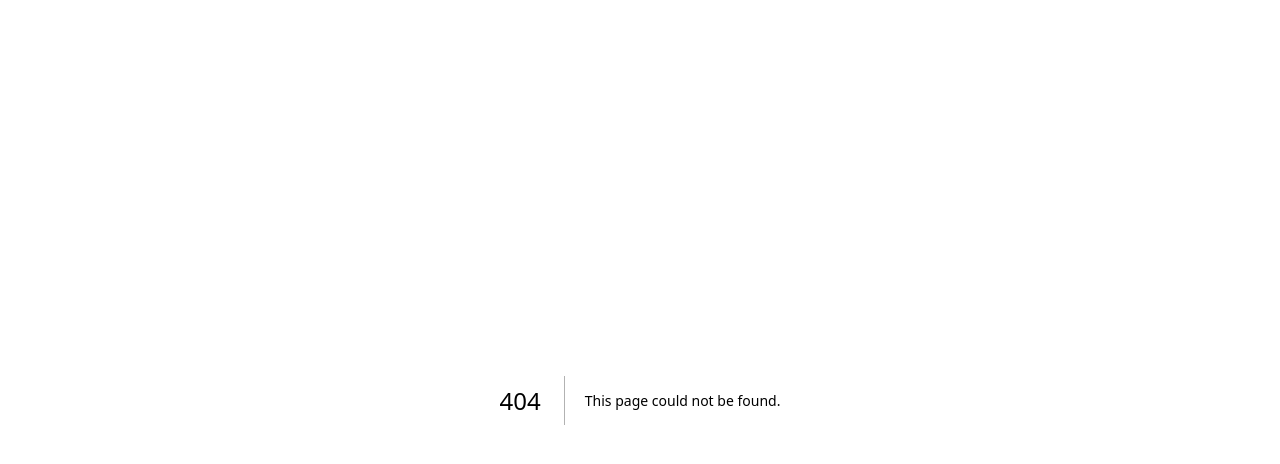
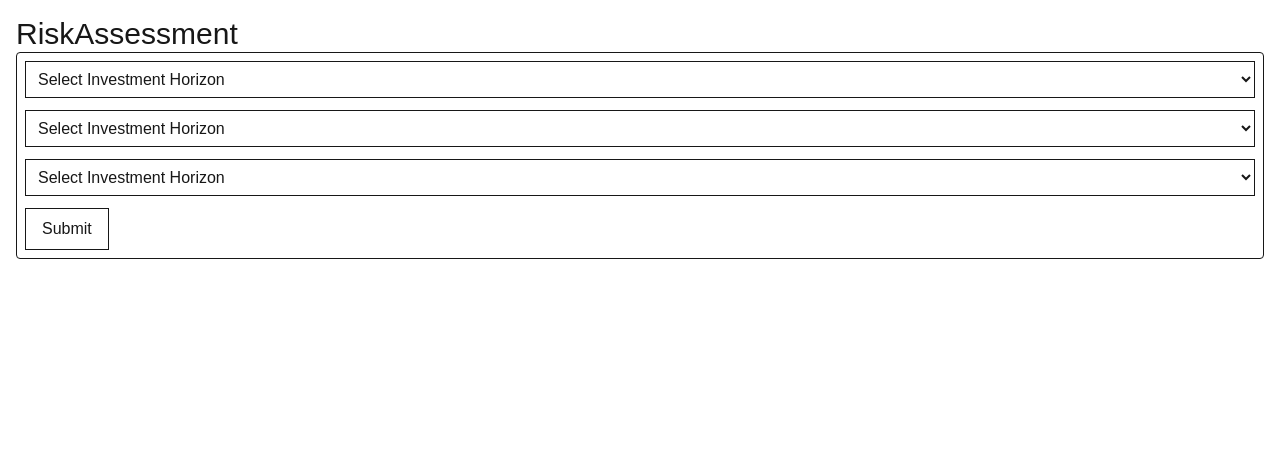
Before and after one commit to Akshay1769/Finnese, a Next.js app in the folder frontend/: page /riskAssessment in a window 1280 px wide. Before the commit this address had no page. Shown: the top 464 px of the page. Built offline with nearby package versions, Linux system fonts and the light colour scheme; no server answers.

Commit message:
riskAssesssment

```diff
--- a/frontend/app/kyc/page.tsx
+++ b/frontend/app/kyc/page.tsx
@@ -26,7 +26,7 @@ export default function KycPage() {
   const fetchKyc = async () => {
     try {
       const response =
-        await api.get("/kyc/my");
+        await api.get("/kyc/me");
 
       setKyc(
         response.data.data
@@ -41,12 +41,12 @@ export default function KycPage() {
   }, []);
 
   const handleSubmit = async (
-    e: React.FormEvent
+    e: React.SyntheticEvent<HTMLFormElement>
   ) => {
     e.preventDefault();
 
     try {
-      await api.post("/kyc", {
+      await api.post("kyc/", {
         panNumber,
         aadhaarNumber,
         address,
@@ -67,8 +67,9 @@ export default function KycPage() {
 
       <form
         onSubmit={handleSubmit}
-        className="border p-4 rounded space-y-3"
+        className="max-w-md mx-auto bg-mist-700 p-8 rounded-2xl shadow-lg shadow-gray-100/70 space-y-5"
       >
+
         <input
           type="text"
           placeholder="PAN Number"
@@ -119,7 +120,7 @@ export default function KycPage() {
 
         <button
           type="submit"
-          className="border px-4 py-2"
+          className="w-full bg-blue-600 hover:bg-green-500 text-amber-50  hover:text-gray-950 font-medium py-2 px-4 rounded-md transition duration-150"
         >
           Submit KYC
         </button>
--- a/frontend/app/portfolio/page.tsx
+++ b/frontend/app/portfolio/page.tsx
@@ -23,17 +23,17 @@ export default function PortfolioPage() {
   const [description, setDescription] =
   useState("");
 
-  const [targetAmount, setTargetAmount] =
-  useState("");
-
-  const [currentAmount , setcurrentAmount] =
-  useState("0");
-
   const [loading, setLoading] =
     useState(true);
 
   const [riskLevel, setRiskLevel] =
     useState("");
+
+  const [targetAmount, setTargetAmount] =
+  useState("");
+
+  const [currentAmount , setcurrentAmount] =
+  useState("");
 
   const fetchPortfolios = async () => {
     try {
@@ -104,7 +104,7 @@ export default function PortfolioPage() {
   }
 
   return (
-    <div className="p-10 bg-amber-100" >
+    <div className="p-4 bg-mist-800" >
       <h1 className="text-3xl font-bold mb-6">
         Portfolio
       </h1>
@@ -113,7 +113,7 @@ export default function PortfolioPage() {
         onSubmit={
           handleCreatePortfolio
         }
-        className="border p-4 rounded mb-6 space-y-3"
+        className="border p-2 rounded mb-6 space-y-3"
       >
         <input
           type="string"
@@ -148,9 +148,9 @@ export default function PortfolioPage() {
         >
 
         <option value = "">Select Risk Level</option>
-        <option value = " low ">Low</option>
-        <option value = " medium ">Medium</option>
-        <option value = " low ">High</option>
+        <option value = "low">low</option>
+        <option value = "medium">medium</option>
+        <option value = "low">high</option>
 
         </select>
 
@@ -187,7 +187,7 @@ export default function PortfolioPage() {
       </form>
 
       <div className="space-y-4">
-        {portfolios.map(
+        {portfolios.map(               ///{portfolios.map(portfolio) => key = {portfolio._id}
           (portfolio) => (
             <div
               key={portfolio._id}
@@ -218,7 +218,7 @@ export default function PortfolioPage() {
               </p>
 
               <p>
-                Return:
+                Target Amount:
                 {" "}
                 {
                   portfolio.targetAmount
@@ -227,7 +227,7 @@ export default function PortfolioPage() {
               </p>
 
                <p>
-                Return:
+                Current Amount:
                 {" "}
                 {
                   portfolio.currentAmount
--- /dev/null
+++ b/frontend/app/riskAssessment/page.tsx
@@ -0,0 +1,252 @@
+"use client"
+
+import {useEffect , useState } from "react";
+import { api } from "../../services/api"
+
+interface riskAssessment {
+    _id: string;
+    investmentHorizon: number;
+    marketReaction: number;
+    riskTolerance: number;
+    score: number;
+    riskLevel: "low" | "medium" | "high";
+}
+
+export default function riskAssessmentPage(){
+
+    const [loading , setloading] = useState(true)
+
+    const [riskAssessment , setriskAssessment] = useState<riskAssessment | null >(null);
+
+    const [investmentHorizon , setinvestmentHorizon] = useState("");
+
+    const [marketReaction , setmarketReaction] = useState("");
+
+    const [riskTolerance , setriskTolerance ] = useState("");
+
+    const fetchResults =  async() =>{
+        try{
+        const results =
+         await api.get ("/risk-assessment/me");
+
+
+        setriskAssessment(results.data.data);
+     }
+      catch(error) {
+        console.log(error)
+        window.alert(error)
+    }
+    finally{
+        setloading(false);
+    }
+};
+
+ useEffect (() => {
+      fetchResults();
+    } , []);
+
+
+
+
+    const handleRiskAssessment = async (
+        e : React.SyntheticEvent<HTMLFormElement>
+    ) =>
+    {
+        e.preventDefault();
+
+
+    try {
+        if (
+            Number(investmentHorizon) < 1 ||
+            Number(investmentHorizon) > 10 && Number(marketReaction) < 1 ||
+            Number(marketReaction) > 10 && Number(riskTolerance) < 1 ||
+            Number(riskTolerance) > 10
+            ) {
+            alert(
+                "Investment Horizon must be between 1 and 10"
+            );
+            return;
+            }
+        await api.post("/risk-assessment", {
+           investmentHorizon : Number(investmentHorizon),
+           marketReaction : Number(marketReaction),
+           riskTolerance : Number(riskTolerance),
+        });
+
+           setinvestmentHorizon("");
+            setmarketReaction("");
+            setriskTolerance("");
+        await fetchResults();
+    }
+
+    catch(error : any ) {
+        console.log(error);
+
+
+    alert(
+        JSON.stringify(
+        error.response?.data
+                )
+            );
+        }
+}
+
+
+
+if (loading){
+    return(
+     <div className="min-h-screen flex items-center justify-center">
+      <h1>Loading...</h1>
+    </div>
+)
+}
+
+
+return(
+    <div className = "p-4 bg-mist-800" >
+        <h1 className = "text-3xl">
+            RiskAssessment
+        </h1>
+
+        <form
+        onSubmit = {handleRiskAssessment}
+        className = "border p-2 rounded mb-6 space-y-3"
+        >
+
+                <select
+        value={investmentHorizon}
+        onChange={(e) =>
+            setinvestmentHorizon(
+            e.target.value
+            )
+        }
+        className="border p-2 w-full"
+        >
+        <option value="">
+            Select Investment Horizon
+        </option>
+
+        <option value="1">1</option>
+        <option value="2">2</option>
+        <option value="3">3</option>
+        <option value="4">4</option>
+        <option value="5">5</option>
+        <option value="6">6</option>
+        <option value="7">7</option>
+        <option value="8">8</option>
+        <option value="9">9</option>
+        <option value="10">10</option>
+        </select>
+
+                <select
+        value={marketReaction}
+        onChange={(e) =>
+            setmarketReaction(
+            e.target.value
+            )
+        }
+        className="border p-2 w-full"
+        >
+        <option value="">
+            Select Investment Horizon
+        </option>
+
+        <option value="1">1</option>
+        <option value="2">2</option>
+        <option value="3">3</option>
+        <option value="4">4</option>
+        <option value="5">5</option>
+        <option value="6">6</option>
+        <option value="7">7</option>
+        <option value="8">8</option>
+        <option value="9">9</option>
+        <option value="10">10</option>
+        </select>
+
+                <select
+        value={riskTolerance}
+        onChange={(e) =>
+            setriskTolerance(
+            e.target.value
+            )
+        }
+        className="border p-2 w-full"
+        >
+        <option value="">
+            Select Investment Horizon
+        </option>
+
+        <option value="1">1</option>
+        <option value="2">2</option>
+        <option value="3">3</option>
+        <option value="4">4</option>
+        <option value="5">5</option>
+        <option value="6">6</option>
+        <option value="7">7</option>
+        <option value="8">8</option>
+        <option value="9">9</option>
+        <option value="10">10</option>
+        </select>
+
+
+    <button type="submit"
+    className="border px-4 py-2"
+     > Submit
+     </button>
+
+
+    </form>
+
+
+    {                                                       ////🫨🤯🤯🤯🤯😮😮🤦‍♀️🤦‍♂️🤦😱
+       riskAssessment &&
+    <div className = "space-y-4">
+
+        <p>
+            investmentHorizon:
+            {}
+            {
+            riskAssessment.investmentHorizon
+          }
+        </p>
+
+        <p>
+           marketReaction:
+            {" "}
+            {
+          riskAssessment.marketReaction
+          }
+
+        </p>
+
+        <p>
+           riskTolerance:
+            {" "}
+            {
+           riskAssessment.riskTolerance
+          }
+        </p>
+
+         <p>
+           score:
+            {" "}
+            {
+           riskAssessment.score
+          }
+        </p>
+
+         <p>
+           riskLevel:
+            {" "}
+            {
+           riskAssessment.riskLevel
+          }
+        </p>
+
+
+     </div>
+   }
+ </div>
+)
+
+}
```
Also changed, not shown: 1 other file (tests, documents, lock files or other folders).
